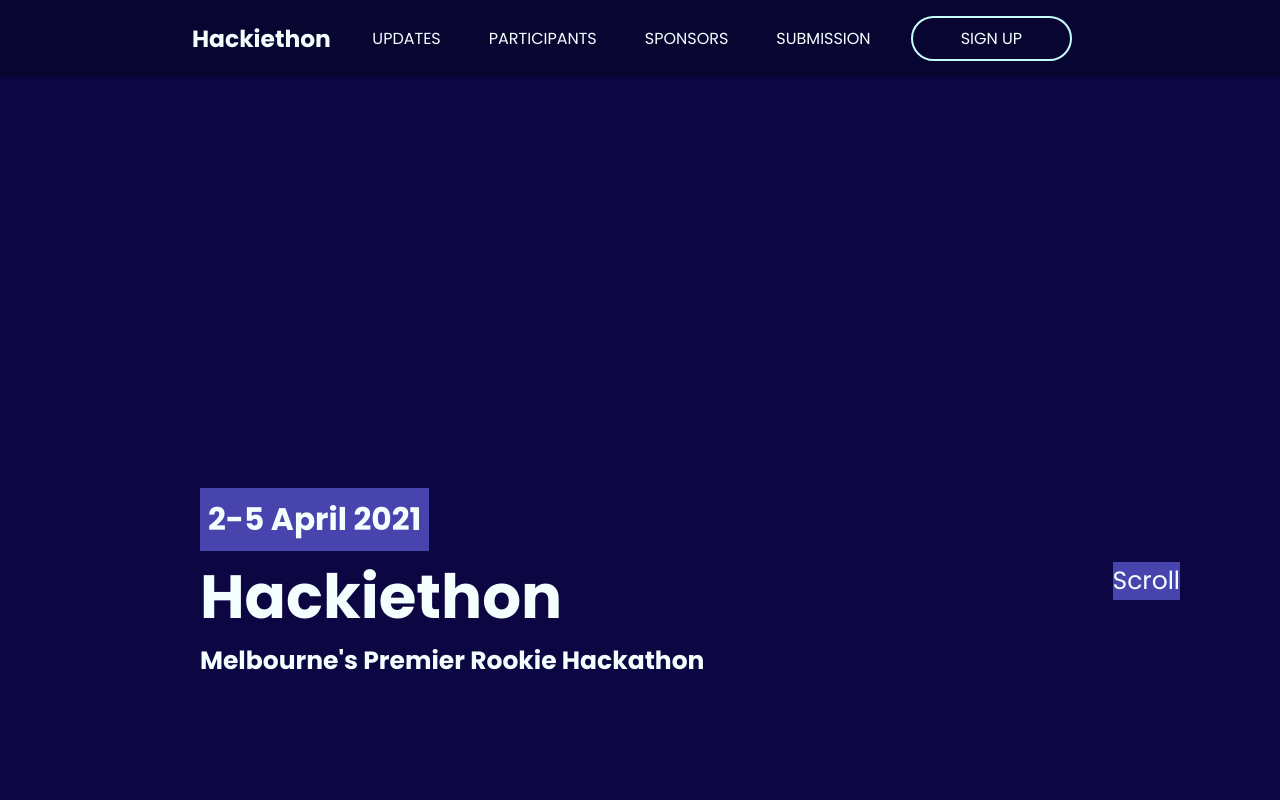
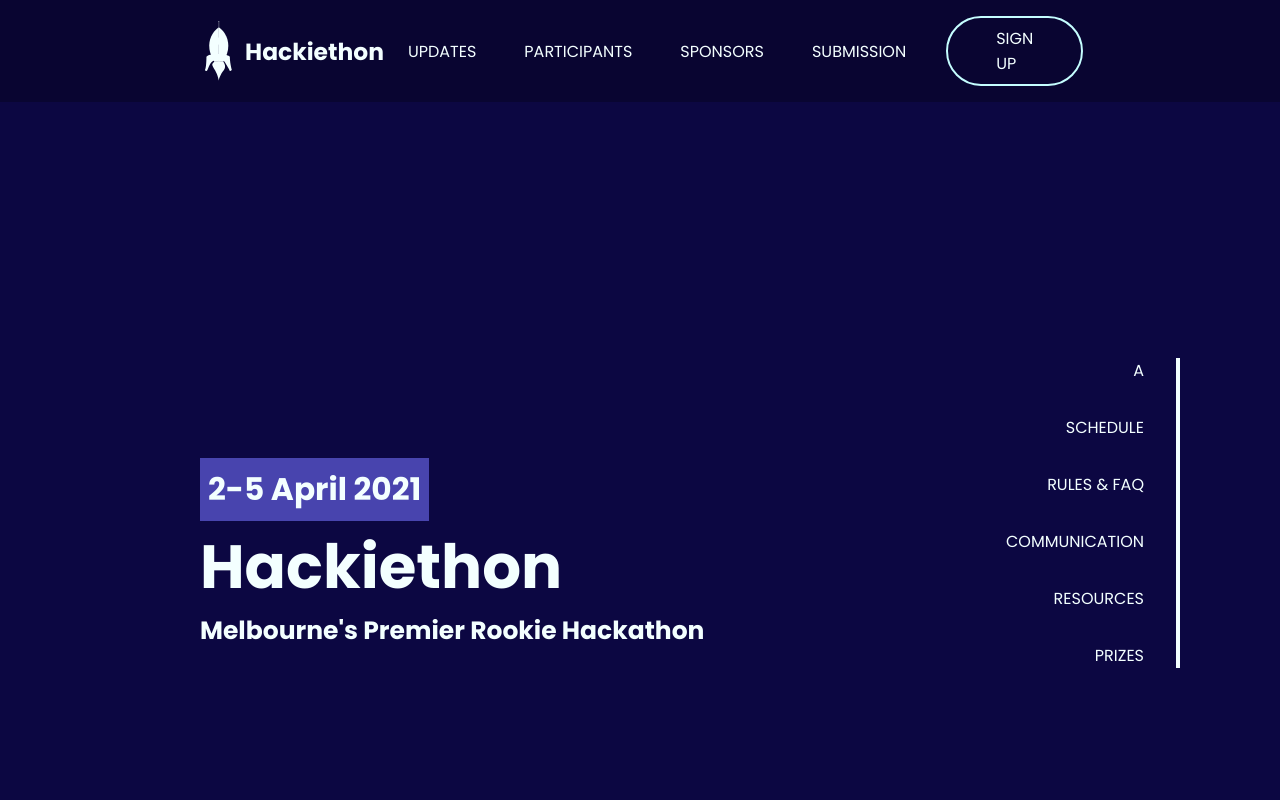
Before and after one commit to HackMelbourne/HackiethonWebsite, a React (Create React App) app: page / in a window 1280 px wide. Shown: the top 800 px of the page. Built offline with nearby package versions, Linux system fonts and the light colour scheme.

Commit message:
added scroll links (no thumb yet), and Hackiethon logo

```diff
--- a/src/App.tsx
+++ b/src/App.tsx
@@ -2,6 +2,13 @@ import { Route, BrowserRouter as Router, Switch } from "react-router-dom";
 import Background from "./components/Background/Background";
 import Navbar from "./components/Navbar/Navbar";
 import Home from "./pages/Home";
+import Updates from "./pages/Updates";
+
+const PageNotFound = () => {
+  return (
+    <h1 style={{ fontSize: "10rem" }}>404</h1>
+  );
+}
 
 const App = () => {
   return (
@@ -9,8 +16,15 @@ const App = () => {
       <Background>
         <Navbar />
         <Switch>
-          <Route path="/">
+          <Route exact path="/">
             <Home />
+          </Route>
+          <Route path="/updates">
+            <Updates />
+          </Route>
+          <Route>
+            {/* matches any other route: page for 404 error: */}
+            <PageNotFound />
           </Route>
         </Switch>
       </Background>
--- a/src/components/Hero/Hero.module.scss
+++ b/src/components/Hero/Hero.module.scss
@@ -1,9 +1,4 @@
 @import "../../styles/styles.scss";
-
-.hero {
-  //   text-align: left;
-  //   justify-content: left;
-}
 
 .date {
   // make div not stretch horizontally to fill hero
--- a/src/components/Hero/Hero.tsx
+++ b/src/components/Hero/Hero.tsx
@@ -2,7 +2,7 @@ import styles from "./Hero.module.scss";
 
 const Hero = () => {
   return (
-    <div className={styles.hero}>
+    <div>
       <h2 className={styles.date}>2-5 April 2021</h2>
       <h1 className={styles.title}>Hackiethon</h1>
       <h3 className={styles.subtitle}>Melbourne's Premier Rookie Hackathon</h3>
--- a/src/components/Navbar/Navbar.module.scss
+++ b/src/components/Navbar/Navbar.module.scss
@@ -1,8 +1,15 @@
 @import "../../styles/styles.scss";
 
 .logo {
-  margin: 0;
-  font-weight: bolder;
+  display: flex;
+  align-items: center;
+  img {
+    margin: 0 0.8rem;
+  }
+  h3 {
+    margin: 0;
+    font-weight: bolder;
+  }
 }
 
 .navbar {
@@ -38,4 +45,10 @@
   border-radius: 50px;
   margin: 0 1rem;
   padding: 0.5rem 3rem;
+
+  &:hover,
+  &:focus {
+    background-color: $light-blue;
+    color: $primary-darker;
+  }
 }
--- a/src/components/Navbar/Navbar.tsx
+++ b/src/components/Navbar/Navbar.tsx
@@ -1,8 +1,17 @@
 import { Link } from "react-router-dom";
 import styles from "./Navbar.module.scss";
 
+import rocket from "../../assets/rocket.svg";
+
 const Logo = () => {
-  return <h3 className={styles.logo}>Hackiethon</h3>;
+  return (
+    <div className={styles.logo}>
+      <img src={rocket} height="60px" alt="rocket" />
+      <h3>
+        Hackiethon
+      </h3>
+    </div>
+  );
 };
 
 const Navbar = () => {
--- /dev/null
+++ b/src/components/Scroll/Scroll.module.scss
@@ -0,0 +1,23 @@
+@import "../../styles/styles.scss";
+
+.scroll {
+  border-right: 4px solid $primary-white;
+}
+
+.thumb {
+  position: relative;
+  left: 6px;
+  top: 60px;
+  border-right: 10px solid $primary-white;
+  height: 40px;
+}
+
+.links {
+    text-align: right;
+    font-size: $font-size-1;
+  a {
+    // make each anchor "start on a new line"
+    display: block;
+    margin: 2rem;
+  }
+}
--- /dev/null
+++ b/src/components/Scroll/Scroll.tsx
@@ -0,0 +1,44 @@
+import { useEffect, useState } from "react";
+import styles from "./Scroll.module.scss";
+
+const Scroll = () => {
+  // keep track of scroll position
+  const [scrollPosition, setScrollPosition] = useState(0);
+
+  // function to update scroll position
+  const handleScroll = () => {
+      const position = window.pageYOffset;
+      setScrollPosition(position);
+  };
+
+  useEffect(() => {
+      // add listener on initial and subsequent renders. "passive" means we
+      // promise handleScroll won't preventDefault to disable scrolling
+      // (it does not), so the browser can respond to scrolling without
+      // waiting for JS, improving scroll performance.
+      window.addEventListener('scroll', handleScroll, { passive: true });
+
+      // return cleanup function removing the listener, as you would in a
+      // componentWillUnmount
+      return () => {
+          window.removeEventListener('scroll', handleScroll);
+      };
+  }, []);
+
+  // when a link is clicked the screen smooth scrolls to that part of the page
+  return (
+    <nav className={styles.scroll}>
+      {/* <div className={styles.thumb}/> */}
+      <div className={styles.links}>
+        <a href="#home">A</a>
+        <a href="#schedule">SCHEDULE</a>
+        <a href="#rules">RULES &amp; FAQ</a>
+        <a href="#communication">COMMUNICATION</a>
+        <a href="#resources">RESOURCES</a>
+        <a href="#prizes">PRIZES</a>
+      </div>
+    </nav>
+  );
+};
+
+export default Scroll;
--- a/src/pages/Home/Home.module.scss
+++ b/src/pages/Home/Home.module.scss
@@ -2,6 +2,12 @@
 
 .schedule {
     background-color: $primary-darker;
+    font-size: $font-size-2;
+    height: 100vh;
+}
+
+.rules {
+    background-color: $primary-dark;
     font-size: $font-size-2;
     height: 100vh;
 }
@@ -15,16 +21,13 @@
 .hero {
     position: absolute;
     left: 200px;
-    bottom: 120px;
+    bottom: 150px;
 }
 
 .scroll {
-    position: absolute;
+    position: fixed;
     max-height: 30rem;
     max-width: 50rem;
     right: 100px;
-    bottom: 200px;
-    font-size: $font-size-3;
-    text-align: center;
-    background-color: $galaxy-purple;
+    bottom: 100px;
 }
--- a/src/pages/Home/index.tsx
+++ b/src/pages/Home/index.tsx
@@ -1,20 +1,28 @@
 import Hero from "../../components/Hero/Hero";
+import Scroll from "../../components/Scroll/Scroll";
 import styles from "./Home.module.scss";
 
 const Schedule = () => {
-  return <div className={styles.schedule}>Sched</div>;
+  return <div id="schedule" className={styles.schedule}>Schedule</div>;
+};
+
+const Rules = () => {
+  return <div id="rules" className={styles.rules}>Rules</div>;
 };
 
 const Home = () => {
   return (
     <>
-      <div className={styles.home}>
+      <div id="home" className={styles.home}>
         <div className={styles.hero}>
           <Hero />
         </div>
-        <div className={styles.scroll}>Scroll</div>
+        <div className={styles.scroll}>
+          <Scroll />
+        </div>
       </div>
       <Schedule />
+      <Rules />
     </>
   );
 };
--- /dev/null
+++ b/src/pages/Updates/Updates.module.scss
@@ -0,0 +1,7 @@
+@import "../../styles/styles.scss";
+
+.updates {
+  background-color: $primary-dark;
+  font-size: $font-size-2;
+  height: 101vh;
+}
--- /dev/null
+++ b/src/pages/Updates/index.tsx
@@ -0,0 +1,9 @@
+import styles from "./Updates.module.scss";
+
+const Updates = () => {
+  return (
+    <div className={styles.updates}/>
+  );
+};
+
+export default Updates;
--- a/src/styles/global.scss
+++ b/src/styles/global.scss
@@ -5,7 +5,20 @@ html,
 body,
 #root {
   height: 100%;
+}
+
+html {
+  scrollbar-color: grey $primary-darker;
   scroll-behavior: smooth;
+}
+
+body {
+  margin: 0;
+  font-family: $font-sans;
+  font-size: $font-size-1;
+  color: $primary-white;
+  -webkit-font-smoothing: antialiased;
+  -moz-osx-font-smoothing: grayscale;
 }
 
 // links look like normal text then light-blue when hovered (?)
@@ -19,15 +32,6 @@ a {
   }
 }
 
-body {
-  margin: 0;
-  font-family: $font-sans;
-  font-size: $font-size-1;
-  color: $primary-white;
-  -webkit-font-smoothing: antialiased;
-  -moz-osx-font-smoothing: grayscale;
-}
-
 code {
   font-family: $font-monospace;
 }
```
Also changed, not shown: src/assets/rocket.svg (added).
